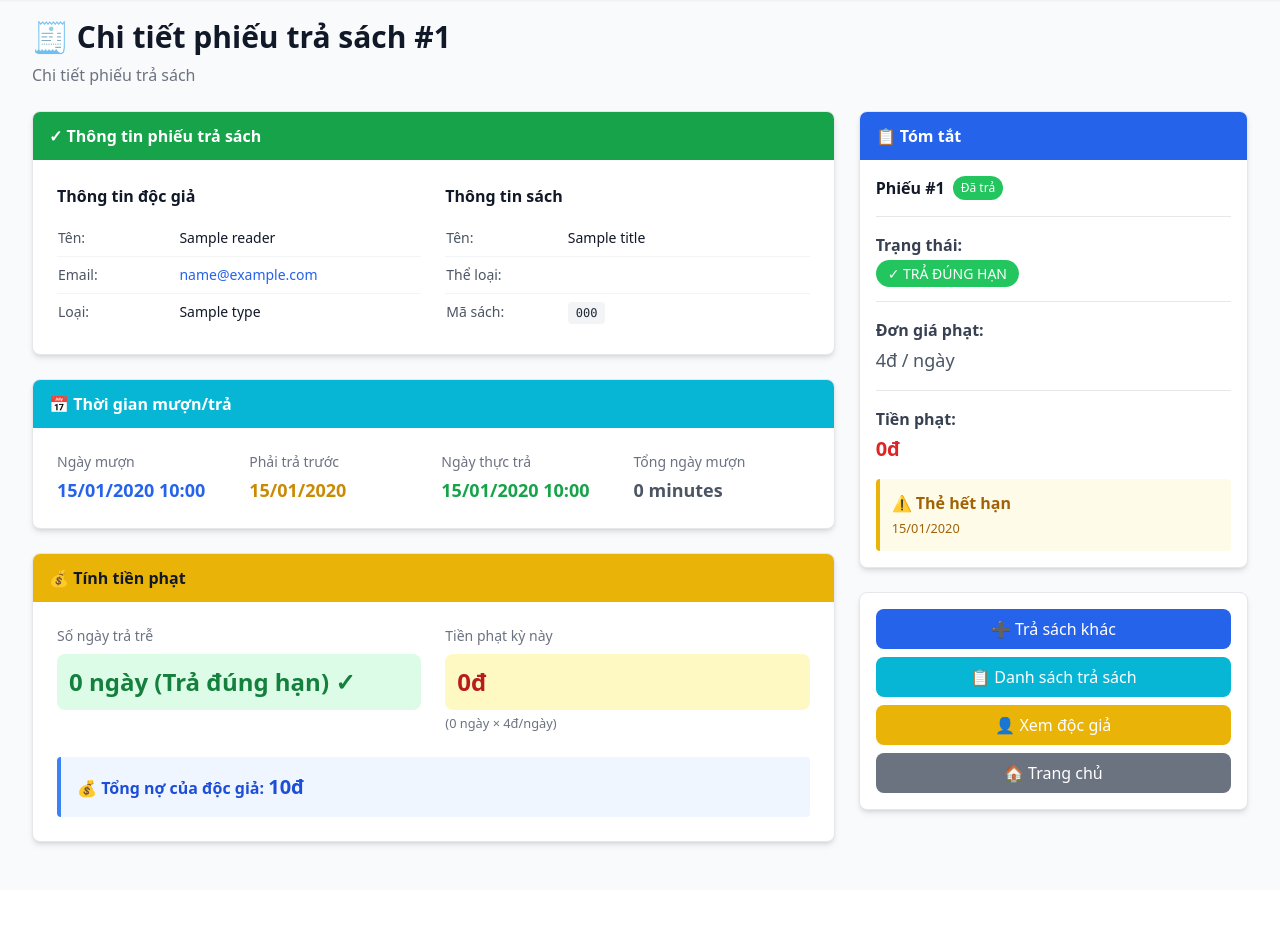
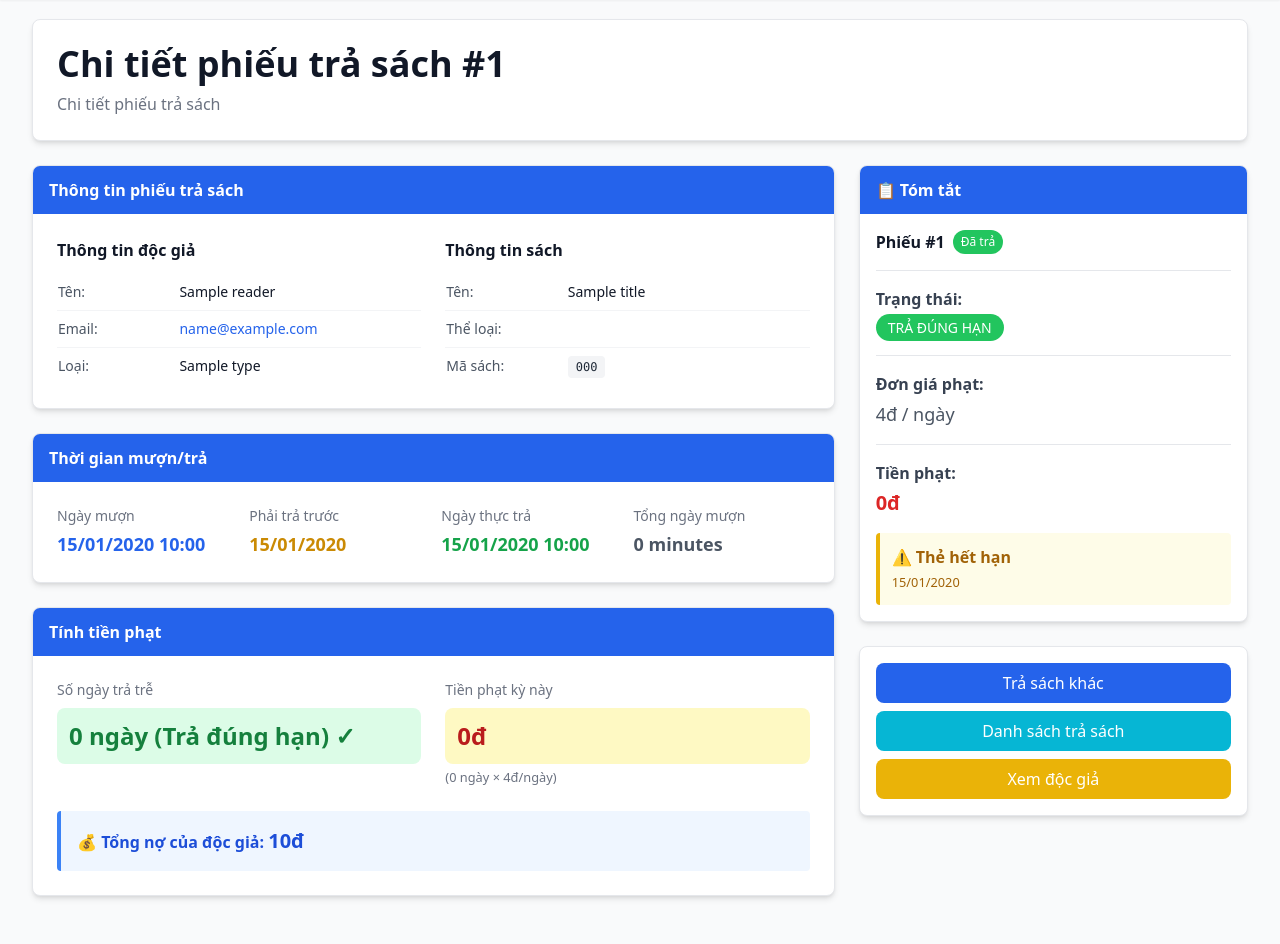
Before and after one commit to WanThinnn/Library-Management-System, a Django app: page /book/return/1/ in a window 1280 px wide. Shown: the part 77-1021 px from the top of the page. Before the commit the page ends 924 px from the top, so only its background shows below. Run offline with Django 5.2, Linux system fonts and the light colour scheme; a user stored in the database is signed in; tables that the repository leaves empty hold one stand-in row (values such as "Sample post"); some libraries are stand-ins or nearby versions.

Commit message:
feat: Implement UI for returning book details, book search, and a new base template.

```diff
--- a/src/templates/app/books/book_search.html
+++ b/src/templates/app/books/book_search.html
@@ -14,7 +14,7 @@
             {{ page_title }}
         </h1>
 
-        <p class="text-gray-500"><strong>BM3:</strong> Danh sách sách</p>
+        <p class="text-gray-500">Danh sách sách có trong hệ thống</p>
     </div>
 </div>
 
@@ -42,10 +42,10 @@
             </div>
             <div class="flex flex-wrap gap-2">
                 <button type="submit" class="bg-blue-600 hover:bg-blue-700 text-white font-medium py-2 px-4 rounded-lg transition-colors inline-flex items-center gap-2">
-                    🔍 Tìm kiếm
+                    Tìm kiếm
                 </button>
                 <a href="{% url 'book_search' %}" class="bg-gray-500 hover:bg-gray-600 text-white font-medium py-2 px-4 rounded-lg transition-colors inline-flex items-center gap-2">
-                    🔄 Xóa lọc
+                    Xóa lọc
                 </a>
             </div>
             <!-- Results -->
--- a/src/templates/app/borrowing/return_book_detail.html
+++ b/src/templates/app/borrowing/return_book_detail.html
@@ -3,20 +3,24 @@
 {% block title %}{{ page_title }}{% endblock %}
 
 {% block content %}
-<div class="mb-6">
-    <h1 class="text-3xl font-bold text-gray-900 mb-2">
-        🧾 {{ page_title }}
-    </h1>
-    <p class="text-gray-500">Chi tiết phiếu trả sách</p>
+
+<div class="bg-white rounded-lg shadow-md border border-gray-200 mb-6">
+    <div class="p-6">
+        <h1 class="text-4xl font-bold text-gray-900 mb-2">
+            {{ page_title }}
+        </h1>
+
+        <p class="text-gray-500"> Chi tiết phiếu trả sách</p>
+    </div>
 </div>
 
 <div class="grid grid-cols-1 lg:grid-cols-3 gap-6">
     <div class="lg:col-span-2 space-y-6">
         <!-- Thông tin phiếu -->
         <div class="bg-white rounded-lg shadow-md border border-gray-200 overflow-hidden">
-            <div class="bg-green-600 text-white px-4 py-3">
+            <div class="bg-blue-600 text-white px-4 py-3">
                 <h5 class="font-semibold">
-                    ✓ Thông tin phiếu trả sách
+                    Thông tin phiếu trả sách
                 </h5>
             </div>
             <div class="p-6">
@@ -61,9 +65,9 @@
 
         <!-- Thời gian mượn/trả -->
         <div class="bg-white rounded-lg shadow-md border border-gray-200 overflow-hidden">
-            <div class="bg-cyan-500 text-white px-4 py-3">
+            <div class="bg-blue-600 text-white px-4 py-3">
                 <h5 class="font-semibold">
-                    📅 Thời gian mượn/trả
+                    Thời gian mượn/trả
                 </h5>
             </div>
             <div class="p-6">
@@ -100,9 +104,9 @@
 
         <!-- Tính tiền phạt -->
         <div class="bg-white rounded-lg shadow-md border border-gray-200 overflow-hidden">
-            <div class="bg-yellow-500 text-gray-900 px-4 py-3">
+            <div class="bg-blue-600 text-white px-4 py-3">
                 <h5 class="font-semibold">
-                    💰 Tính tiền phạt
+                    Tính tiền phạt
                 </h5>
             </div>
             <div class="p-6">
@@ -159,9 +163,9 @@
                 <div>
                     <strong class="text-gray-700 block mb-1">Trạng thái:</strong>
                     {% if receipt.is_overdue %}
-                        <span class="bg-red-500 text-white text-sm px-3 py-1 rounded-full">⚠️ TRẢ QUÁ HẠN</span>
+                        <span class="bg-red-500 text-white text-sm px-3 py-1 rounded-full">TRẢ QUÁ HẠN</span>
                     {% else %}
-                        <span class="bg-green-500 text-white text-sm px-3 py-1 rounded-full">✓ TRẢ ĐÚNG HẠN</span>
+                        <span class="bg-green-500 text-white text-sm px-3 py-1 rounded-full">TRẢ ĐÚNG HẠN</span>
                     {% endif %}
                 </div>
 
@@ -196,17 +200,17 @@
         <div class="bg-white rounded-lg shadow-md border border-gray-200 overflow-hidden">
             <div class="p-4 space-y-2">
                 <a href="{% url 'return_book' %}" class="w-full bg-blue-600 hover:bg-blue-700 text-white font-medium py-2 px-4 rounded-lg transition-colors flex items-center justify-center gap-2">
-                    ➕ Trả sách khác
+                    Trả sách khác
                 </a>
                 <a href="{% url 'return_book_list' %}" class="w-full bg-cyan-500 hover:bg-cyan-600 text-white font-medium py-2 px-4 rounded-lg transition-colors flex items-center justify-center gap-2">
-                    📋 Danh sách trả sách
+                    Danh sách trả sách
                 </a>
                 <a href="{% url 'reader_detail' receipt.reader.id %}" class="w-full bg-yellow-500 hover:bg-yellow-600 text-white font-medium py-2 px-4 rounded-lg transition-colors flex items-center justify-center gap-2">
-                    👤 Xem độc giả
+                    Xem độc giả
                 </a>
-                <a href="{% url 'home' %}" class="w-full bg-gray-500 hover:bg-gray-600 text-white font-medium py-2 px-4 rounded-lg transition-colors flex items-center justify-center gap-2">
-                    🏠 Trang chủ
-                </a>
+                {% comment %} <a href="{% url 'home' %}" class="w-full bg-gray-500 hover:bg-gray-600 text-white font-medium py-2 px-4 rounded-lg transition-colors flex items-center justify-center gap-2">
+                    Trang chủ
+                </a> {% endcomment %}
             </div>
         </div>
     </div>
```
Also changed, not shown: src/theme/templates/base.html (+25 -9 lines).
